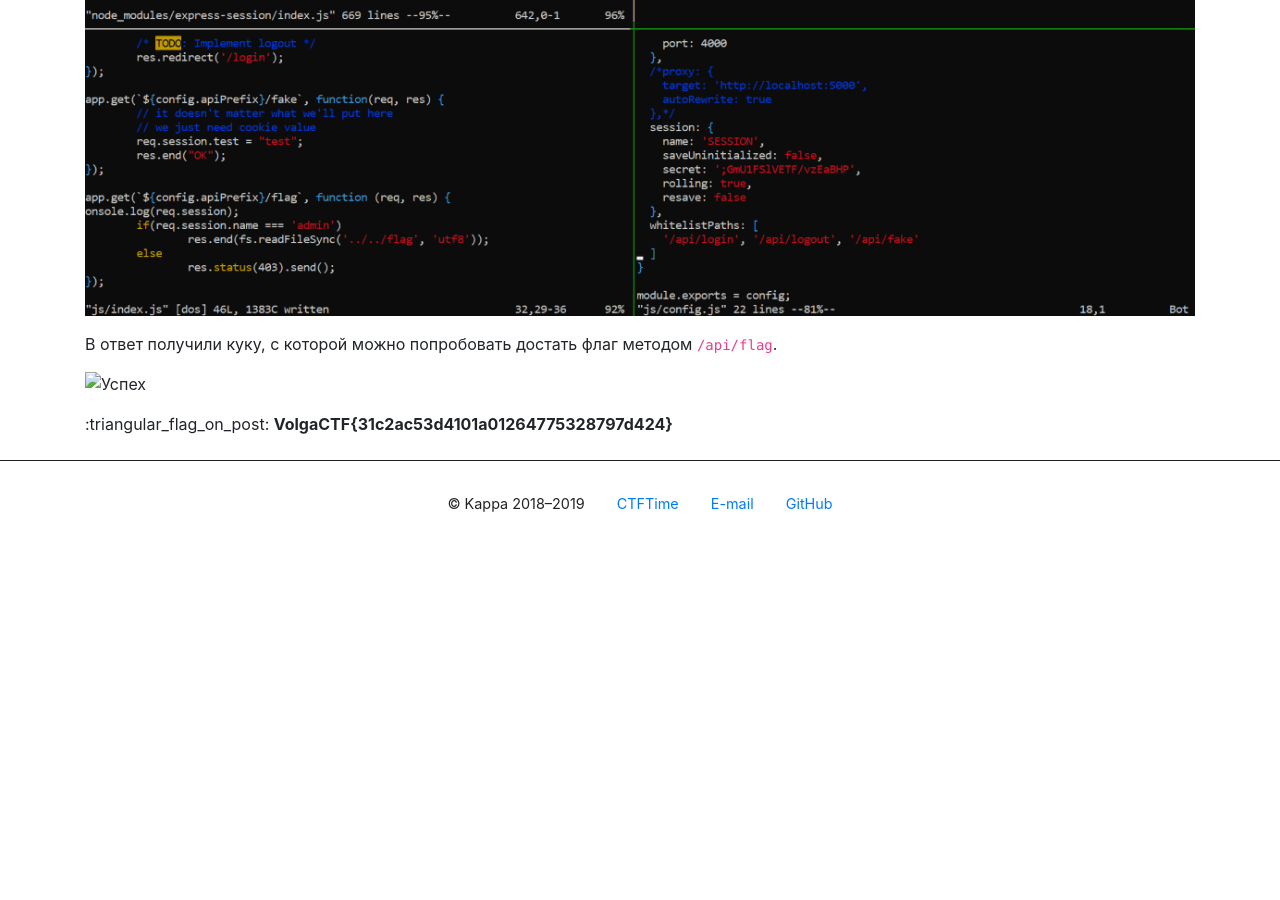
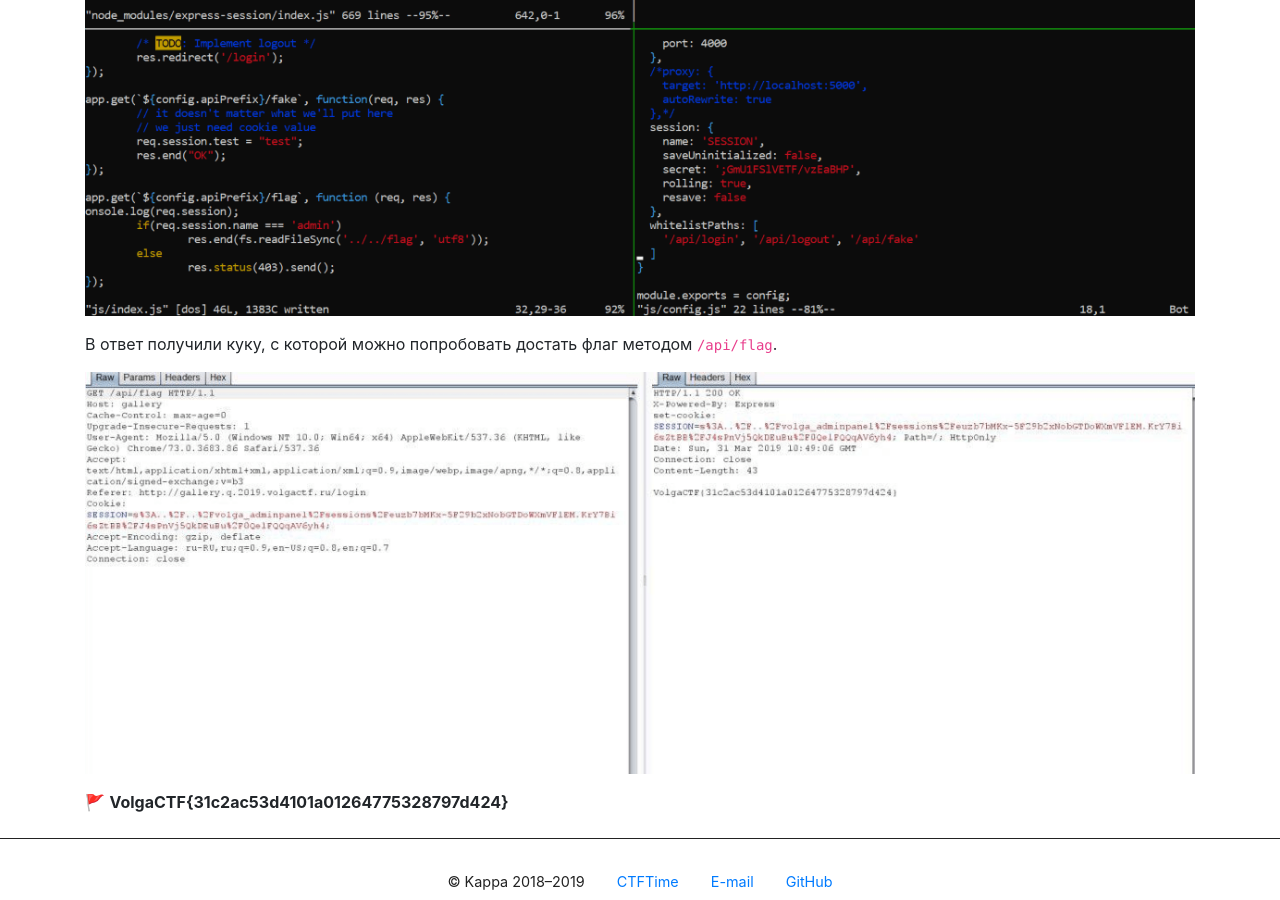
Before and after one commit to kappactf/kappactf.github.io, a Jekyll site: the page built from _posts/2019-04-01-volgactf-gallery-ru.markdown, in a window 1280 px wide and 900 px high, scrolled down 8980 px. Built offline with Jekyll 4.4.1, drawn with Linux system fonts in a browser that asks for light colours; emoji names are drawn with the system emoji font; before the commit the page ends 9503 px from its top, so only the background shows below that.

Commit message:
fix design bugs in post

```diff
--- a/_config.yml
+++ b/_config.yml
@@ -16,6 +16,7 @@ markdown: kramdown
 permalink: /:title/
 
 plugins:
+  - jemoji
   - jekyll-feed
   - jekyll-paginate
   - jekyll-avatar
--- a/_posts/2019-04-01-volgactf-gallery-ru.markdown
+++ b/_posts/2019-04-01-volgactf-gallery-ru.markdown
@@ -83,6 +84,6 @@ author: juwilie
 
 В ответ получили куку, с которой можно попробовать достать флаг методом `/api/flag`.
 
-![Успех](final.png)
+![Успех](/assets/img/2019/04/volgactf-gallery/final.png)
 
 :triangular_flag_on_post: **VolgaCTF{31c2ac53d4101a01264775328797d424}**
```
Also changed, not shown: other parts of _posts/2019-04-01-volgactf-gallery-ru.markdown (+1 -0 lines).
